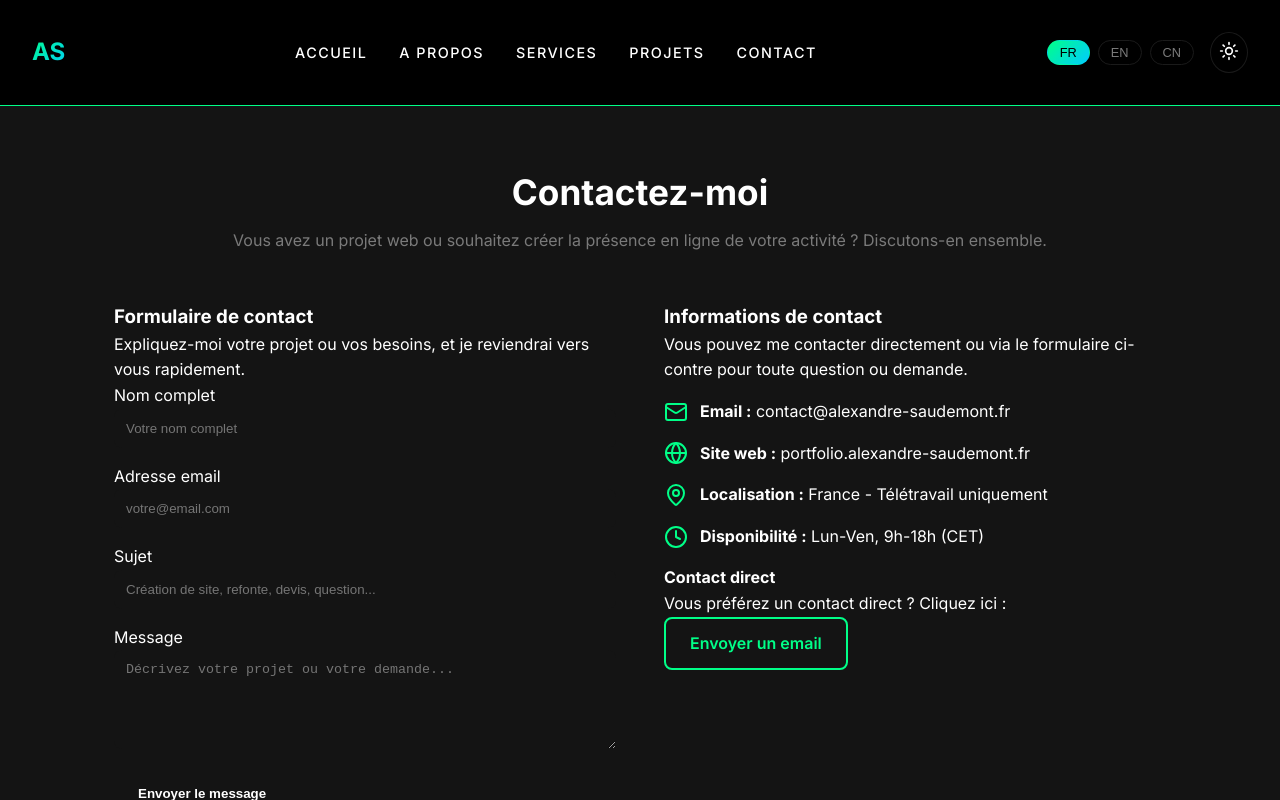
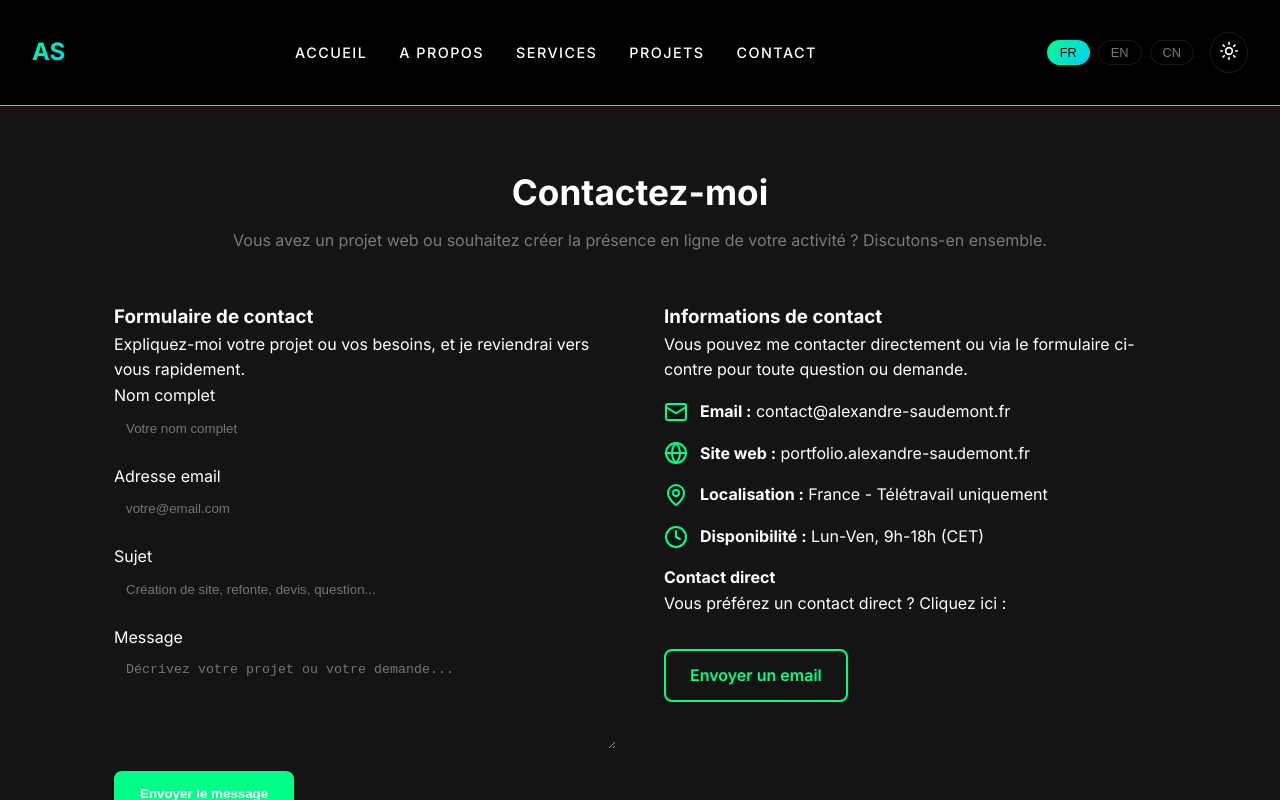
Before and after one commit to Alexandre-Saudemont/WebDev, a Next.js app: page /contact in a window 1280 px wide. In both pictures the pointer is over the button "Envoyer le message". Shown: the top 800 px of the page. Built offline with nearby package versions, Linux system fonts and the light colour scheme.

Commit message:
contact page css

```diff
--- a/src/components/ContactPage/ContactPage.css
+++ b/src/components/ContactPage/ContactPage.css
@@ -61,10 +61,10 @@
 
 .contact-submit-btn {
 	display: inline-block;
-	background: var(--accent);
-	color: white;
+	background: var(--bg-secondary);
+	color: var(--accent);
 	padding: 0.8rem 1.5rem;
-	border: none;
+	border: 2px solid var(--accent);
 	border-radius: 8px;
 	cursor: pointer;
 	font-weight: 600;
@@ -72,7 +72,9 @@
 }
 
 .contact-submit-btn:hover {
-	background: var(--accent-hover);
+	background-color: var(--accent);
+	color: var(--text-primary);
+	transform: translateY(-2px);
 }
 
 .form-success {
@@ -110,6 +112,7 @@
 .cta-btn {
 	display: inline-block;
 	text-decoration: none;
+	padding-top: 2rem;
 }
 
 .cta-btn span {
@@ -124,7 +127,6 @@
 
 .cta-btn:hover span {
 	background-color: var(--accent);
-	color: white;
+	color: var(--text-primary);
 	transform: translateY(-2px);
-	box-shadow: 0 4px 12px rgba(0, 123, 255, 0.3);
 }
```
